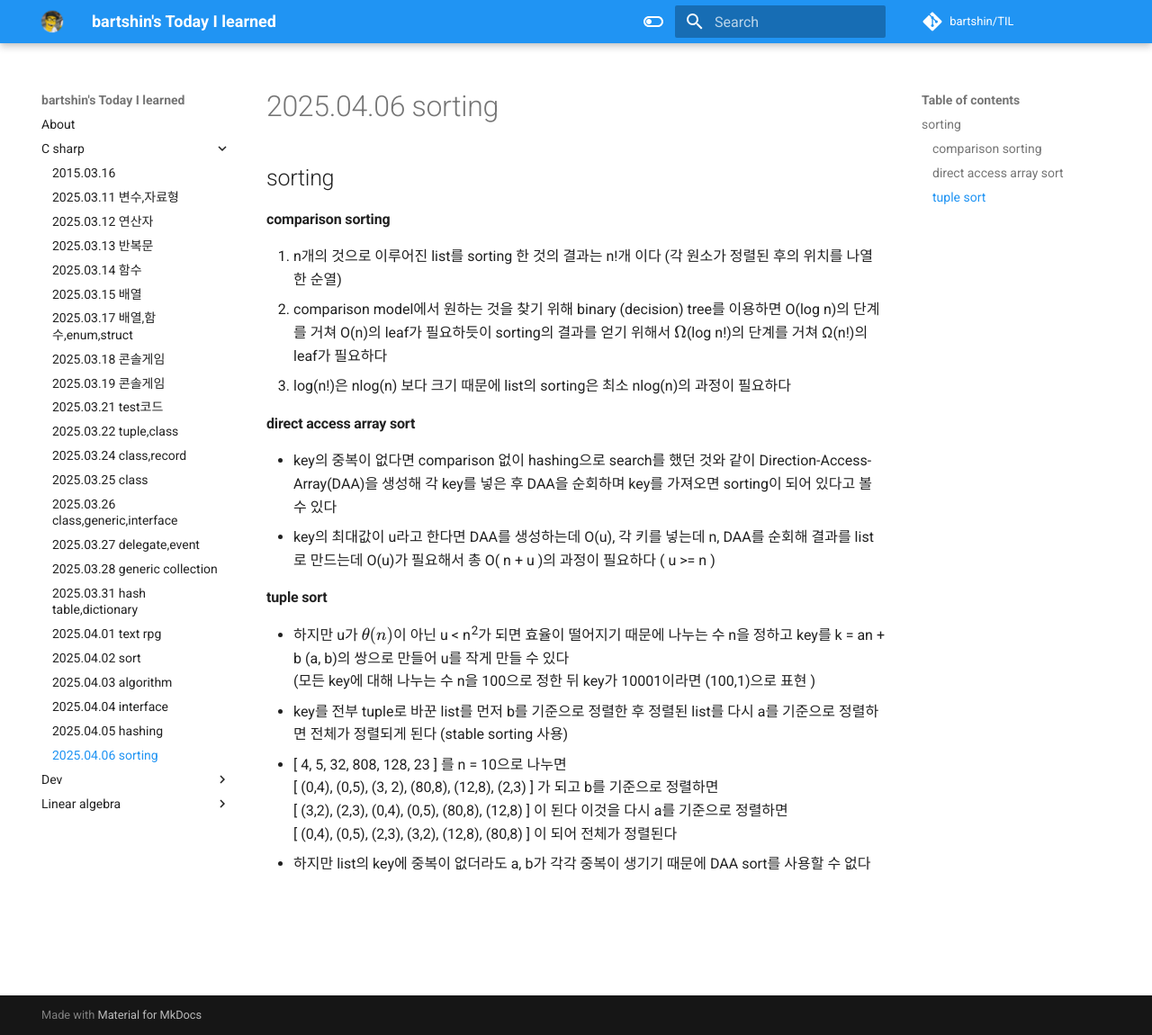
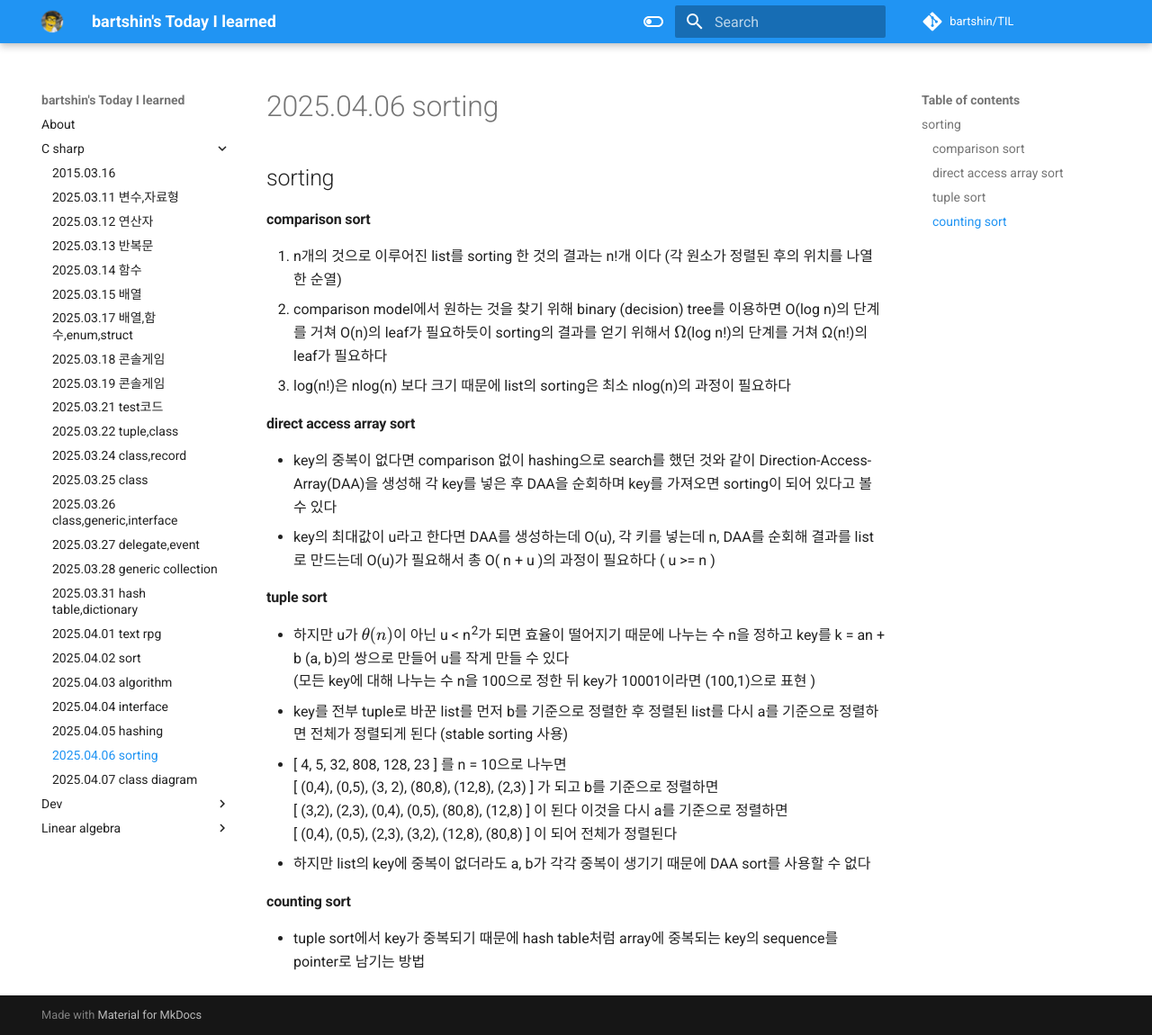
Before and after one commit to bartshin/TIL, an MkDocs documentation site: the page built from docs/c_sharp/2025.04.06_sorting.md, in a window 1280 px wide and 1150 px high. Shown: the whole window at 90% size. Built offline with MkDocs 1.6.1 and Material for MkDocs 9.7.7, drawn with Linux system fonts in a browser that asks for light colours; comment, search, counter and statistics services are not loaded.

Commit message:
class diagram

```diff
--- a/docs/c_sharp/2025.04.06_sorting.md
+++ b/docs/c_sharp/2025.04.06_sorting.md
@@ -1,5 +1,5 @@
 ## sorting
-#### comparison sorting
+#### comparison sort
 1. n개의 것으로 이루어진 list를 sorting 한 것의 결과는 n!개 이다 (각 원소가 정렬된 후의 위치를 나열한 순열)
 2. comparison model에서 원하는 것을 찾기 위해 binary (decision) tree를 이용하면 O(log n)의 단계를 거쳐 O(n)의 leaf가 필요하듯이 sorting의 결과를 얻기 위해서 $\Omega$(log n!)의 단계를 거쳐 Ω(n!)의 leaf가 필요하다
 3. log(n!)은 nlog(n) 보다 크기 때문에 list의 sorting은 최소 nlog(n)의 과정이 필요하다
@@ -15,3 +15,5 @@
   \[ (3,2), (2,3), (0,4), (0,5), (80,8), (12,8) ] 이 된다 이것을 다시 a를 기준으로 정렬하면
 		\[ (0,4), (0,5), (2,3), (3,2), (12,8), (80,8) ] 이 되어 전체가 정렬된다
 - 하지만 list의 key에 중복이 없더라도 a, b가 각각 중복이 생기기 때문에 DAA sort를 사용할 수 없다
+#### counting sort
+- tuple sort에서 key가 중복되기 때문에 hash table처럼 array에 중복되는 key의 sequence를 pointer로 남기는 방법
```
Also changed, not shown: docs/c_sharp/2025.04.07_class_diagram.md (added, +38 -0 lines), 1 other file.
